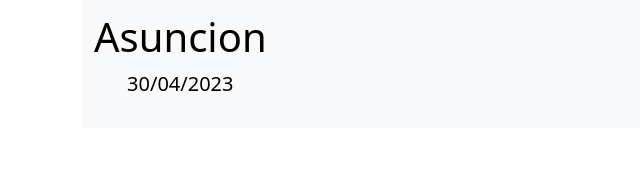
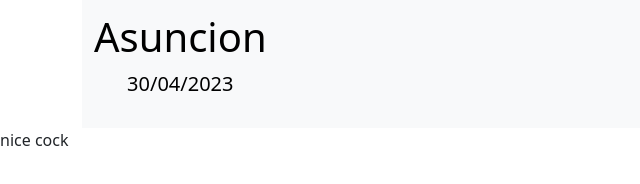
Before and after one commit to MarcelloPerla/Asuncion-Compito1, a plain HTML site: page index.html in a window 1280 px wide. Shown: the full height of the page, 0-640 px from the left. Drawn offline with nearby package versions, Linux system fonts and the light colour scheme; files that its build step writes are made by us from their sources.

Commit message:
aggiunto p

```diff
--- a/index.html
+++ b/index.html
@@ -24,7 +24,7 @@
           </div>
         </nav>
       </div>
-
+      <p>nice cock</p>
 
 </body>
 
```
